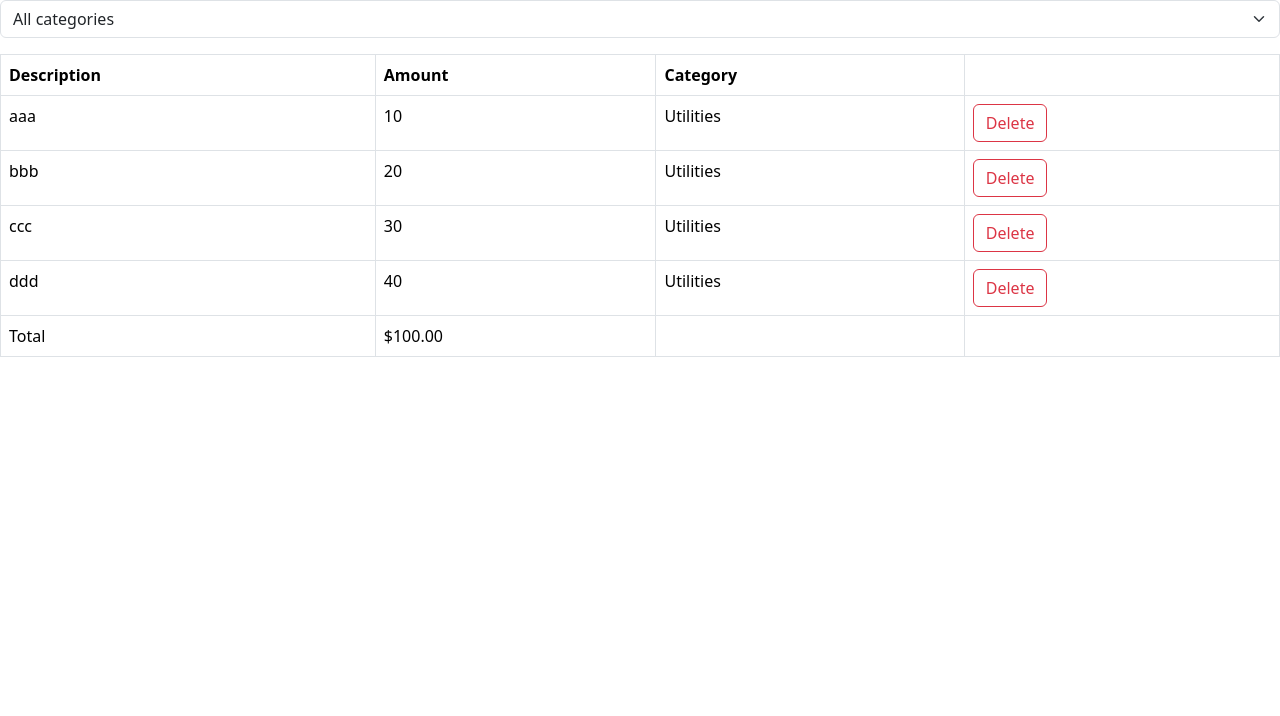
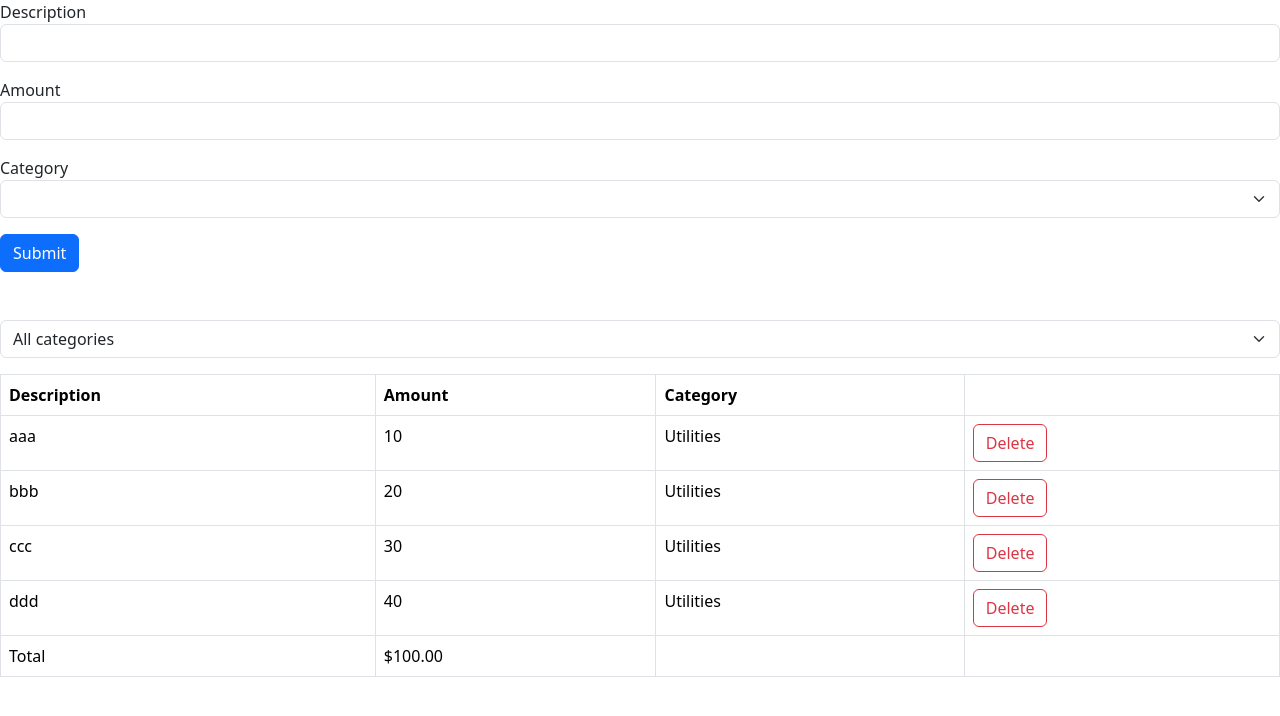
Before and after one commit to LeoZhangYYDS/react_typescrip_practice, a React (Vite) app: page / in a window 1280 px wide. Shown: the top 716 px of the page. Built offline with nearby package versions, Linux system fonts and the light colour scheme; the HTML template or start-up script is replaced by a standard one.

Commit message:
create expense Form

```diff
--- a/package.json
+++ b/package.json
@@ -10,10 +10,12 @@
     "preview": "vite preview"
   },
   "dependencies": {
+    "@hookform/resolvers": "^3.9.0",
     "bootstrap": "^5.3.3",
     "react": "^18.3.1",
     "react-dom": "^18.3.1",
-    "react-hook-form": "^7.53.0"
+    "react-hook-form": "^7.53.0",
+    "zod": "^3.23.8"
   },
   "devDependencies": {
     "@eslint/js": "^9.9.0",
--- a/src/App.tsx
+++ b/src/App.tsx
@@ -1,6 +1,8 @@
 import { useState } from "react";
 import ExpenseList from "./components/ExpenseList";
 import ExpenseFilter from "./components/ExpenseFilter";
+import ExpenseForm from "./components/ExpenseForm";
+import categories from "./categorise";
 
 const App = () => {
   const [selectedCategory, setSelectedCategory] = useState("");
@@ -30,6 +32,9 @@
 
   return (
     <div>
+      <div className="mb-5">
+        <ExpenseForm />
+      </div>
       <div className="mb-3">
         <ExpenseFilter onSelectCategory={handleCategorySelect} />
       </div>
--- /dev/null
+++ b/src/categorise.ts
@@ -0,0 +1,3 @@
+const categories = ["Groceries", "Utilities", "Entertainment"] as const;
+
+export default categories;
--- a/src/components/ExpenseFilter.tsx
+++ b/src/components/ExpenseFilter.tsx
@@ -1,3 +1,5 @@
+import categories from "../categorise";
+
 interface Props {
   onSelectCategory: (category: string) => void;
 }
@@ -9,9 +11,11 @@
   return (
     <select className="form-select" onChange={handleCategoryChange}>
       <option value="">All categories</option>
-      <option value="Groceries">Groceries</option>
-      <option value="Utilities">Utilities</option>
-      <option value="Entertainment">Entertainment</option>
+      {categories.map((category) => (
+        <option key={category} value={category}>
+          {category}
+        </option>
+      ))}
     </select>
   );
 };
--- /dev/null
+++ b/src/components/ExpenseForm.tsx
@@ -0,0 +1,61 @@
+import categories from "../categorise";
+import { useForm } from "react-hook-form";
+import { zodResolver } from "@hookform/resolvers/zod";
+import { z } from "zod";
+
+const schema = z.object({
+  description: z.string().min(3, { message: "Desciption should be at least 3 characters" }).max(50),
+  amount: z.number({ invalid_type_error: "Amount is required." }).min(0.01).max(100000),
+  category: z.enum(categories, {
+    errorMap: () => ({ message: "Category is required." }),
+  }),
+});
+type ExpenseFormData = z.infer<typeof schema>;
+
+const ExpenseForm = () => {
+  const {
+    register,
+    handleSubmit,
+    formState: { errors },
+  } = useForm<ExpenseFormData>({ resolver: zodResolver(schema) });
+  return (
+    <form onSubmit={handleSubmit((data) => console.log(data))}>
+      <div className="mb-3">
+        <label htmlFor="description" className="form-lable">
+          Description
+        </label>
+        <input {...register("description")} id="description" type="text" className="form-control" />
+        {errors.description && <p className="text-danger">{errors.description.message}</p>}
+      </div>
+      <div className="mb-3">
+        <label htmlFor="amount" className="form-lable">
+          Amount
+        </label>
+        <input
+          {...register("amount", { valueAsNumber: true })}
+          id="amount"
+          type="number"
+          className="form-control"
+        />
+        {errors.amount && <p className="text-danger">{errors.amount.message}</p>}
+      </div>
+      <div className="mb-3">
+        <label htmlFor="category" className="form-lable">
+          Category
+        </label>
+        <select {...register("category")} id="category" className="form-select">
+          <option value=""></option>
+          {categories.map((category) => (
+            <option key={category} value={category}>
+              {category}
+            </option>
+          ))}
+        </select>
+        {errors.category && <p className="text-danger">{errors.category.message}</p>}
+      </div>
+      <button className="btn btn-primary">Submit</button>
+    </form>
+  );
+};
+
+export default ExpenseForm;
```
Also changed, not shown: 1 other file (tests, documents, lock files or other folders).
